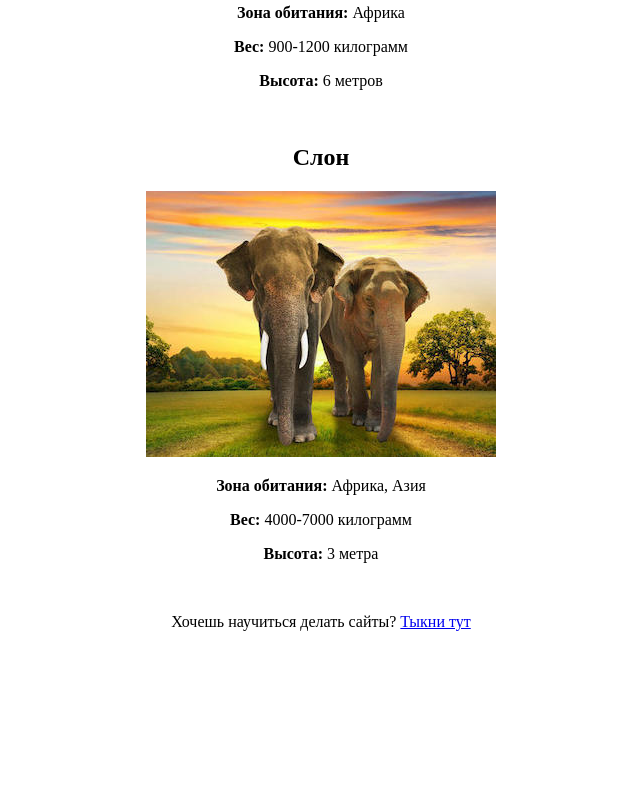
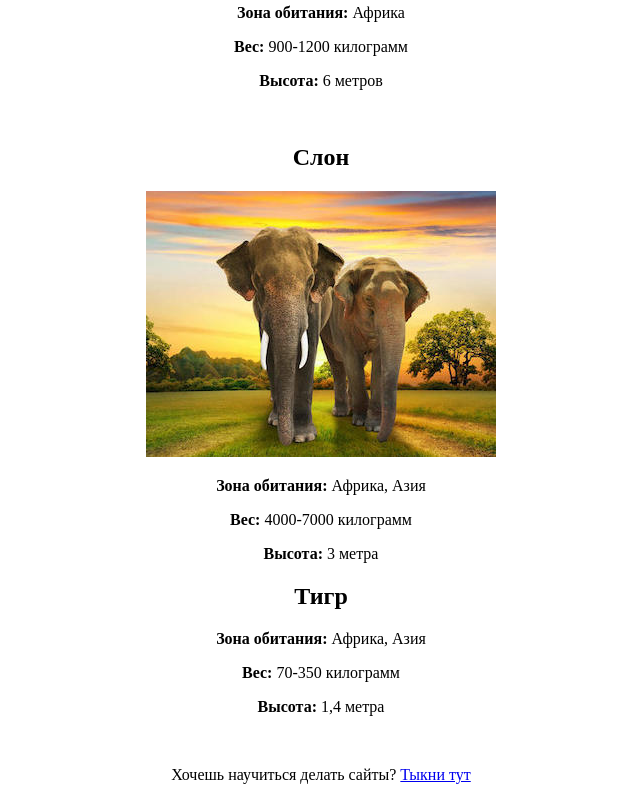
Before and after one commit to SteelTrueDrum/final-work-merion-git, a plain HTML site: page index.html in a window 1280 px wide. Shown: the part 612-1412 px from the top of the page, without its empty margins (319-959 px from the left). Before the commit the page ends 1259 px from the top, so only its background shows below. Drawn offline with Linux system fonts and the light colour scheme.

Commit message:
add tiger in index.html

```diff
--- a/index.html
+++ b/index.html
@@ -33,6 +33,11 @@
   <p><b>Вес: </b>4000-7000 килограмм</p>
   <p><b>Высота: </b>3 метра</p>
 
+  <h2>Тигр</h2>
+  <p><b>Зона обитания: </b>Африка, Азия</p>
+  <p><b>Вес: </b>70-350 килограмм</p>
+  <p><b>Высота: </b>1,4 метра</p>
+
   <br>
 
   <p>Хочешь научиться делать сайты? <a
```
